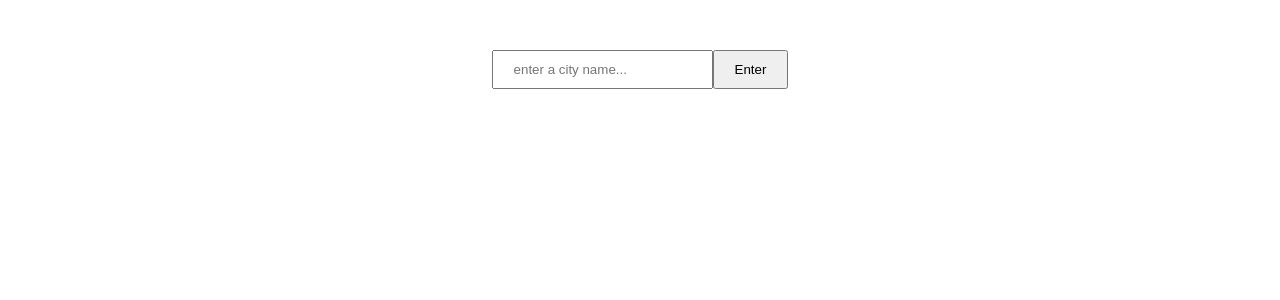
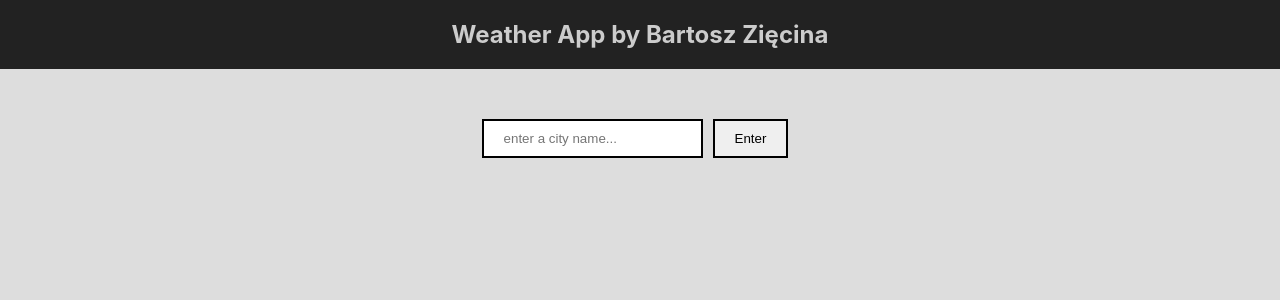
Before and after one commit to bartekmnemo/weather-app, a React (Create React App) app: page / in a window 1280 px wide. Shown: the top 300 px of the page. Built offline with nearby package versions, Linux system fonts and the light colour scheme.

Commit message:
add some css and new component TopPanel

```diff
--- a/src/components/App.css
+++ b/src/components/App.css
@@ -1,4 +1,3 @@
 .app {
-    padding: 50px;
     text-align: center;
 }
--- a/src/components/App.js
+++ b/src/components/App.js
@@ -1,4 +1,5 @@
 import React, { Component } from 'react';
+import TopPanel from './TopPanel';
 import Form from './Form'
 import Result from './Result'
 import './App.css';
@@ -62,7 +63,7 @@ class App extends Component {
         temp_min: data.main.temp_min,
         temp_max: data.main.temp_max,
         humidity: data.main.humidity,
-        pressure: data.main.pressurp,
+        pressure: data.main.pressure,
         wind_speed: data.wind.speed,
         wind_deg: data.wind.deg,
         weather_main: data.weather[weatherIndex].main,
@@ -82,6 +83,7 @@ class App extends Component {
   render() {
     return (
       <div className="app">
+        <TopPanel />
         <Form value={this.state.value} change={this.handleValueChange} click={this.handleCityClick}/>
         <Result all={this.state}/>
       </div>
--- a/src/components/Form.css
+++ b/src/components/Form.css
@@ -1,3 +1,5 @@
 input, button {
+    margin-right: 10px;
     padding: 10px 20px;
+    border: 2px solid black;
 }
--- /dev/null
+++ b/src/components/Result.css
@@ -0,0 +1,14 @@
+.result {
+    margin: 50px auto;
+    padding: 20px;
+    width: 50%;
+    border: 4px dotted black;
+}
+
+.result > h3 {
+    font-size: 36px;
+}
+
+.result > h4 {
+    padding: 10px;
+}
--- a/src/components/Result.js
+++ b/src/components/Result.js
@@ -1,4 +1,5 @@
 import React from 'react';
+import './Result.css'
 
 const Result = props => {
     const {value, date, timezone, country, city, sunrise, sunset ,temp ,feels_like ,temp_min ,temp_max ,humidity ,pressure ,wind_speed ,wind_deg ,weather_main ,weather_description , error} = props.all
--- /dev/null
+++ b/src/components/TopPanel.css
@@ -0,0 +1,6 @@
+nav {
+    margin-bottom: 50px;
+    padding: 20px;
+    background-color: #222;
+    color: #ccc;
+}
--- /dev/null
+++ b/src/components/TopPanel.js
@@ -0,0 +1,12 @@
+import React from 'react';
+import './TopPanel.css'
+
+const TopPanel = () => {
+    return (
+        <nav>
+            <h1>Weather App by Bartosz Zięcina</h1>
+        </nav>
+     );
+}
+
+export default TopPanel;
--- a/src/index.css
+++ b/src/index.css
@@ -1,13 +1,17 @@
+* {
+  margin: 0;
+  padding: 0;
+  box-sizing: border-box;
+}
+
 body {
   margin: 0;
+  height: 100vh;
+  background-color: #ddd;
+  text-align: center;
   font-family: -apple-system, BlinkMacSystemFont, 'Segoe UI', 'Roboto', 'Oxygen',
     'Ubuntu', 'Cantarell', 'Fira Sans', 'Droid Sans', 'Helvetica Neue',
     sans-serif;
   -webkit-font-smoothing: antialiased;
   -moz-osx-font-smoothing: grayscale;
 }
-
-code {
-  font-family: source-code-pro, Menlo, Monaco, Consolas, 'Courier New',
-    monospace;
-}
```
